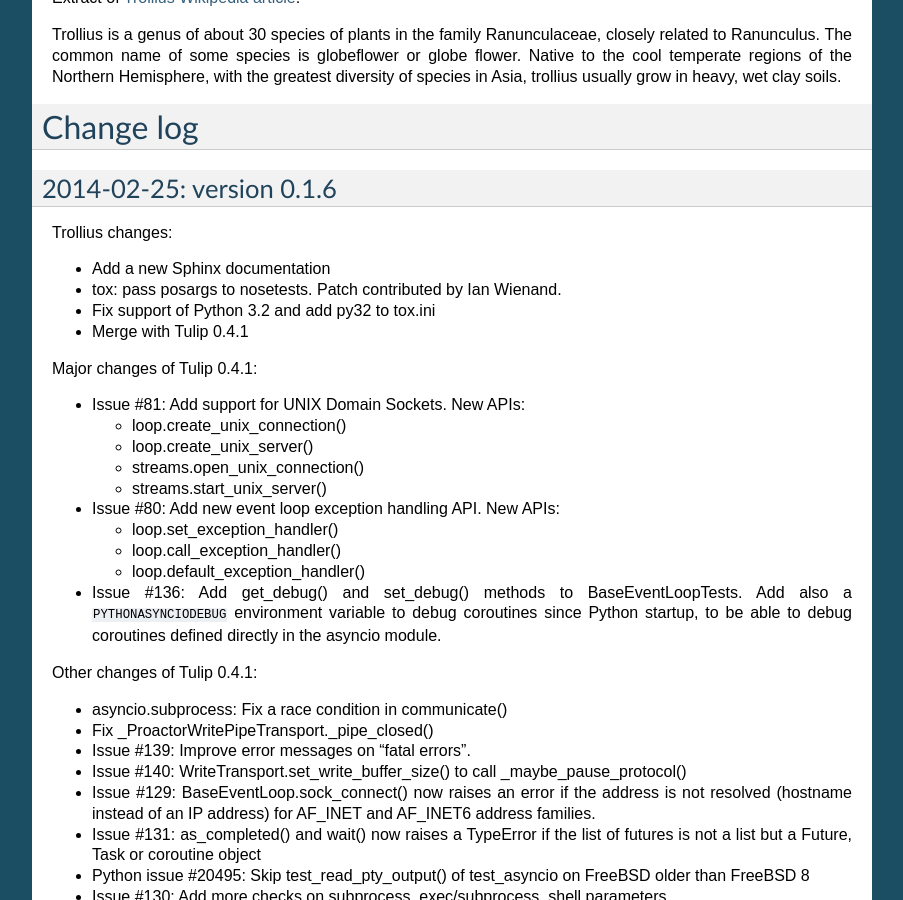
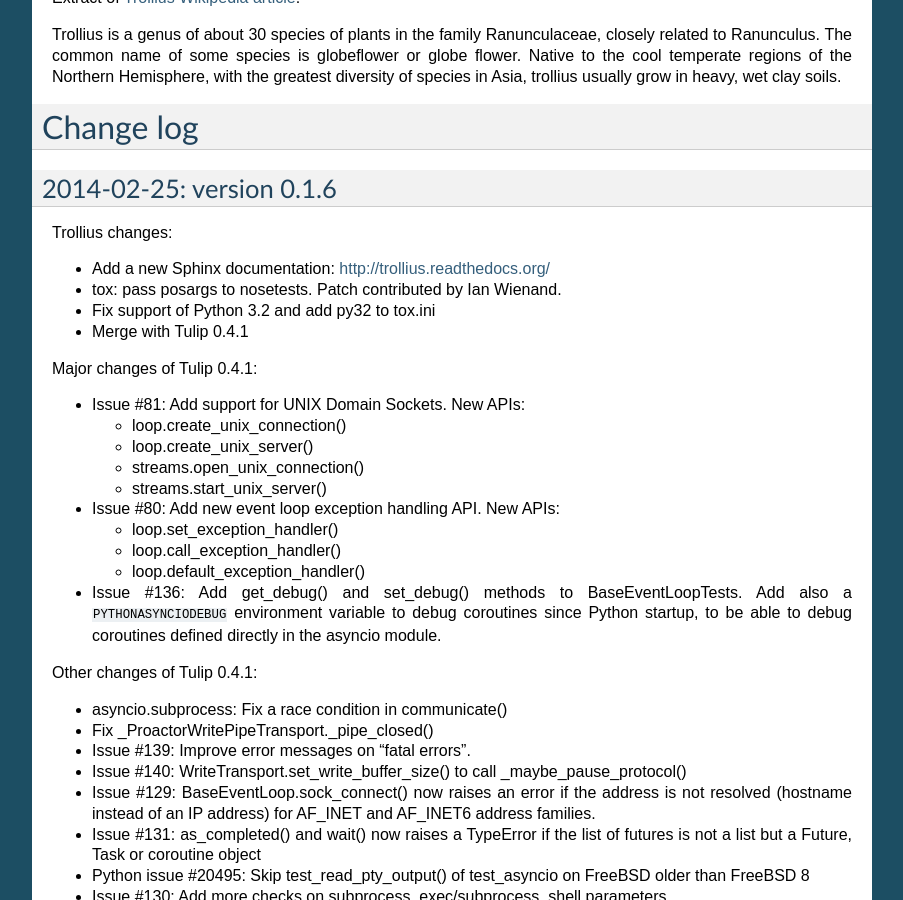
Before and after one commit to openstack-archive/deb-python-trollius, a Sphinx documentation site: the page built from doc/index.rst, in a window 1280 px wide and 900 px high, scrolled down 2554 px. Shown: the whole window, without its empty margins (198-1101 px from the left). Built offline with Sphinx 7.4.7, drawn with Linux system fonts in a browser that asks for light colours; part of the change alters nothing that is shown.

Commit message:
changelog: add link to the doc

```diff
--- a/doc/index.rst
+++ b/doc/index.rst
@@ -170,7 +170,8 @@ Change log
 
 Trollius changes:
 
-* Add a new Sphinx documentation
+* Add a new Sphinx documentation:
+  http://trollius.readthedocs.org/
 * tox: pass posargs to nosetests. Patch contributed by Ian Wienand.
 * Fix support of Python 3.2 and add py32 to tox.ini
 * Merge with Tulip 0.4.1
```
